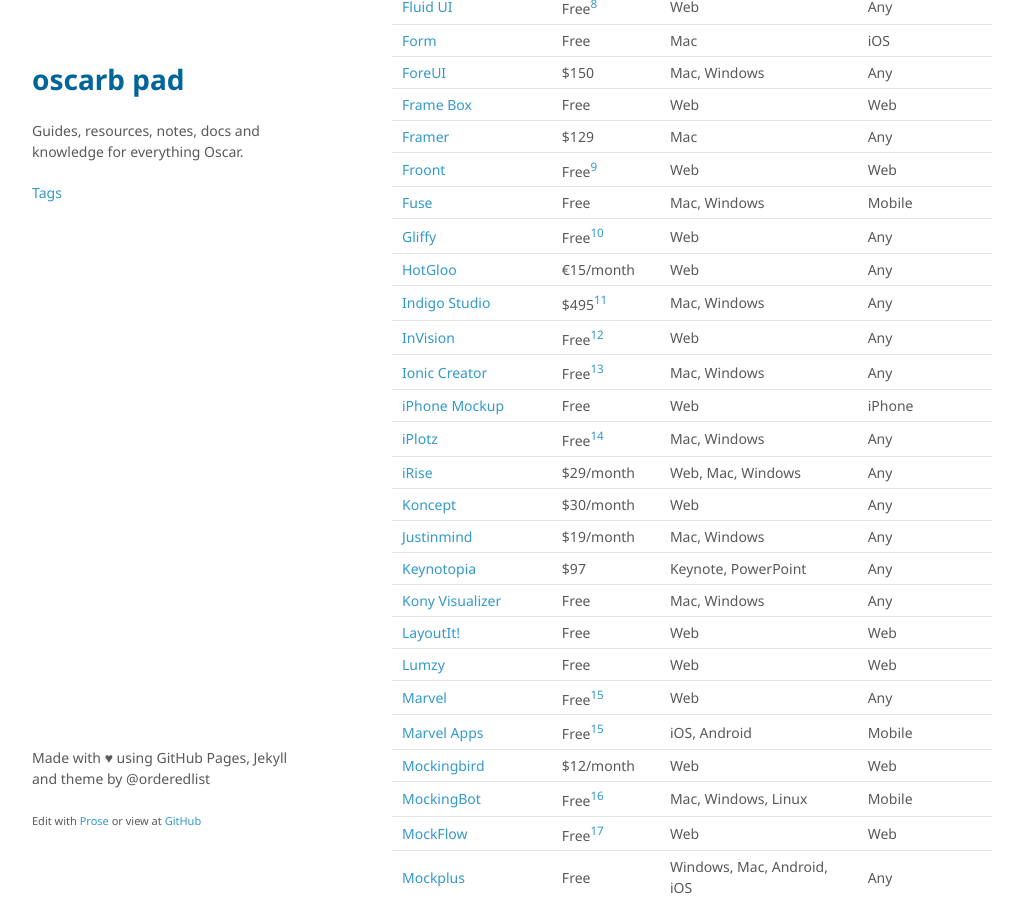
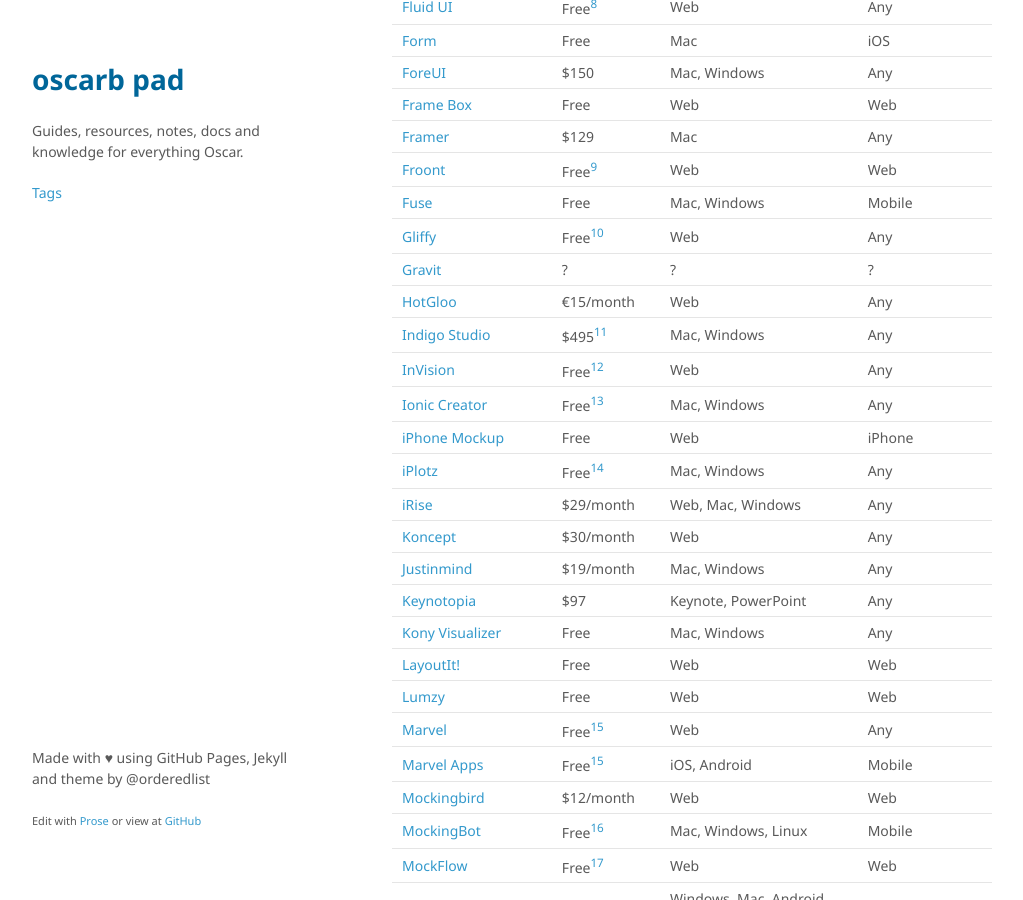
Before and after one commit to oscarb/pad, a Jekyll site: the page built from _docs/prototyping.md, in a window 1280 px wide and 900 px high, scrolled down 893 px. Shown: the whole window, without its empty margins (128-1151 px from the left). Built offline with Jekyll 4.4.1, drawn with Linux system fonts in a browser that asks for light colours; some web fonts are replaced.

Commit message:
Update prototyping.md

```diff
--- a/_docs/prototyping.md
+++ b/_docs/prototyping.md
@@ -43,6 +43,7 @@ Name | Lowest price | Platform | Protype for
 [Froont](http://froont.com/)  | Free[^froont] | Web | Web
 [Fuse](https://www.fusetools.com)  | Free | Mac, Windows | Mobile
 [Gliffy](https://www.gliffy.com/) | Free[^gliffy] | Web | Any
+[Gravit](https://www.gravit.io/) | ? | ? | ?
 [HotGloo](https://www.hotgloo.com/) | €15/month | Web | Any
 [Indigo Studio](http://www.infragistics.com/products/indigo-studio) | $495[^indigo] | Mac, Windows | Any
 [InVision](https://www.invisionapp.com/) | Free[^invision] | Web | Any
```
